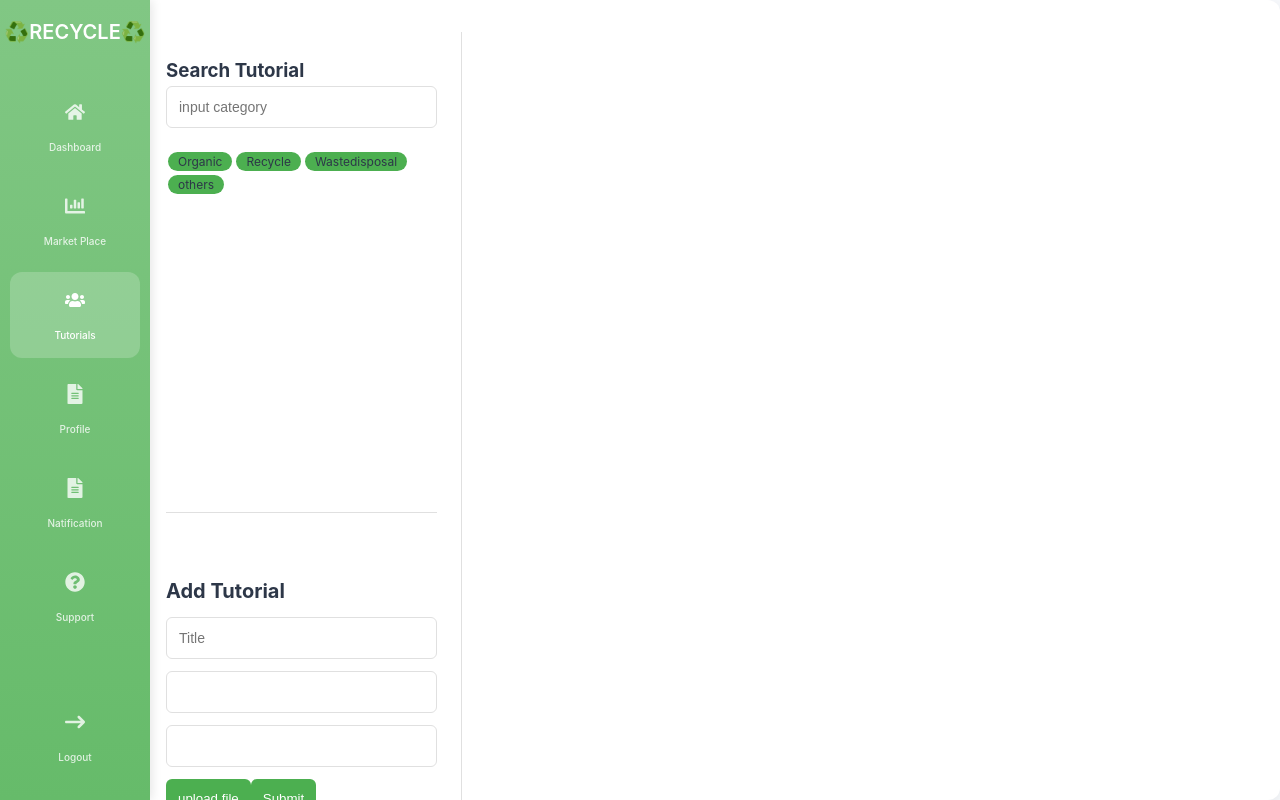
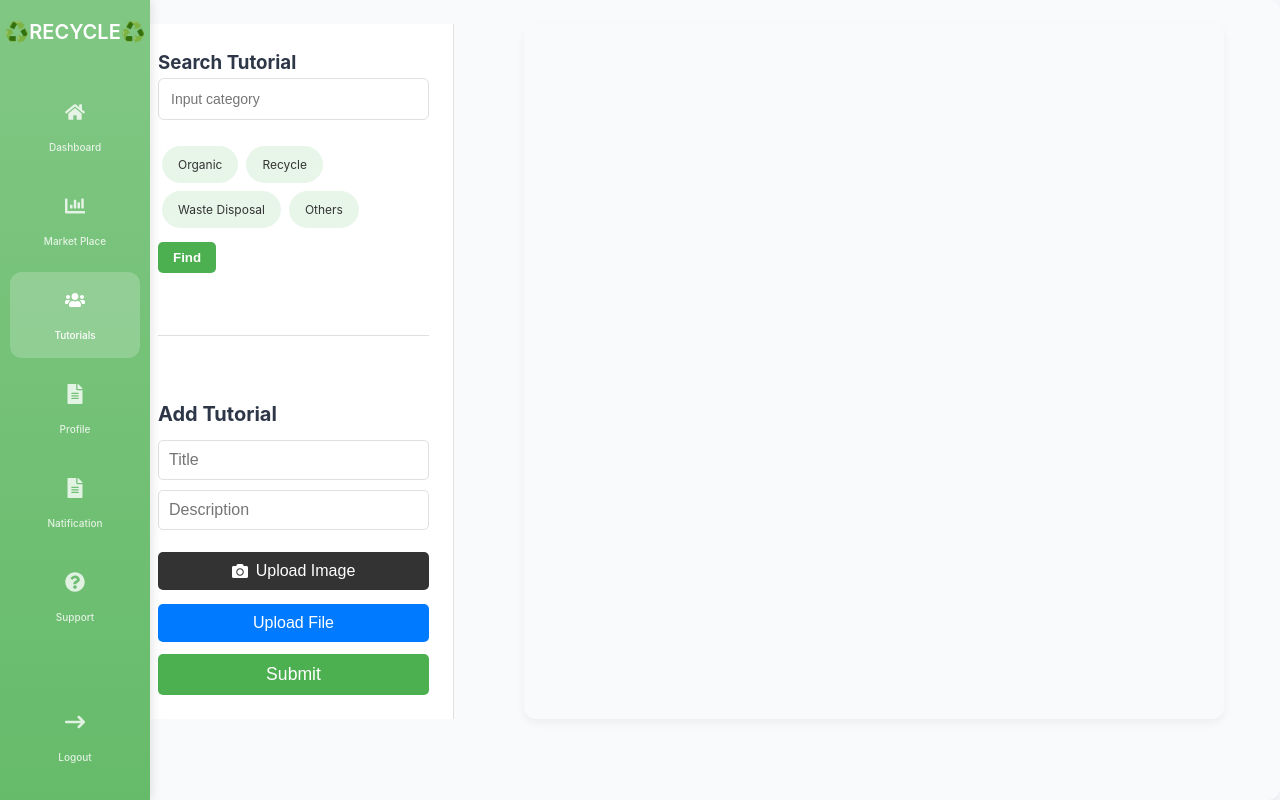
Before and after one commit to NKENG-FRANK/RecycleHub, a React (Vite) app: page /home in a window 1280 px wide. Both pictures are taken after a click on the element "Tutorials". Built offline with nearby package versions, Linux system fonts and the light colour scheme.

Commit message:
EBIMBE EKONGOLO

```diff
--- a/src/components/Sidebar-headers/Tutorials/Tutorial.jsx
+++ b/src/components/Sidebar-headers/Tutorials/Tutorial.jsx
@@ -1,49 +1,216 @@
-import React from 'react'
+import React, { useState } from 'react';
 import './Tutorials.css';
+import { FaCamera } from 'react-icons/fa';
 
 const Tutorial = () => {
-  const suggestion=[
-  {id: 1, name: 'Organic'},
-  {id: 2, name: 'Recycle'},
-  {id: 3, name: 'Wastedisposal'},
-  {id: 4, name: 'others'},
+  const [selectedChoices, setSelectedChoices] = useState([]);
+  const [tutorials, setTutorials] = useState([]);
+  const [newTutorial, setNewTutorial] = useState({
+    title: '',
+    description: '',
+    imageUrl: '',
+    uploadedFile: null,
+    uploadedFileType: '',
+  });
+  const [showFile, setShowFile] = useState({});
+
+  const suggestion = [
+    { id: 1, name: 'Organic' },
+    { id: 2, name: 'Recycle' },
+    { id: 3, name: 'Waste Disposal' },
+    { id: 4, name: 'Others' },
   ];
 
+  const handleChoiceClick = (choiceName) => {
+    setSelectedChoices((prevSelectedChoices) => {
+      if (prevSelectedChoices.includes(choiceName)) {
+        return prevSelectedChoices.filter((name) => name !== choiceName);
+      } else {
+        return [...prevSelectedChoices, choiceName];
+      }
+    });
+  };
+
+  const handleFindClick = () => {
+    console.log('Selected Categories:', selectedChoices);
+  };
+
+  const handleInputChange = (e) => {
+    const { name, value } = e.target;
+    setNewTutorial((prevTutorial) => ({
+      ...prevTutorial,
+      [name]: value,
+    }));
+  };
+
+  const handleFileUpload = (e) => {
+    const file = e.target.files[0];
+    if (file) {
+      setNewTutorial((prevTutorial) => ({
+        ...prevTutorial,
+        uploadedFile: file,
+        uploadedFileType: file.type.includes('video') ? 'video' : file.type.includes('text') ? 'text' : file.type.includes('pdf') ? 'pdf' : 'other',
+      }));
+    }
+  };
+
+  const handleImageUpload = (e) => {
+    const file = e.target.files[0];
+    if (file) {
+      const imageUrl = URL.createObjectURL(file);
+      setNewTutorial((prevTutorial) => ({
+        ...prevTutorial,
+        imageUrl: imageUrl,
+      }));
+    }
+  };
+
+  const handleSubmit = (e) => {
+    e.preventDefault();
+    if (newTutorial.title && newTutorial.description && newTutorial.imageUrl) {
+      setTutorials((prevTutorials) => [...prevTutorials, { ...newTutorial, id: Date.now() }]);
+      setNewTutorial({
+        title: '',
+        description: '',
+        imageUrl: '',
+        uploadedFile: null,
+        uploadedFileType: '',
+      });
+      e.target.reset();
+    } else {
+      alert('Please fill in all tutorial details (Title, Description, and upload an Article Image).');
+    }
+  };
+
+  const handleSeeMoreClick = (id) => {
+    setShowFile((prevShowFile) => ({
+      ...prevShowFile,
+      [id]: !prevShowFile[id],
+    }));
+  };
 
   return (
     <>
       <div className="Tutorial">
-      <aside className='left-panel'>
-        <section className=''>
+        <aside className="left-panel">
+          <section className="">
             <h1>Search Tutorial</h1>
-          <input type="text" placeholder='input category'/>
+            <input type="text" placeholder="Input category" />
             <div className="suggestion">
-            {suggestion.map((suggest)=>(
-              <div className="choice" key={suggest.id}>
+              {suggestion.map((suggest) => (
+                <div
+                  className={`choice ${selectedChoices.includes(suggest.name) ? 'selected' : ''}`}
+                  key={suggest.id}
+                  onClick={() => handleChoiceClick(suggest.name)}
+                >
                   {suggest.name}
                 </div>
               ))}
             </div>
+            <button className="find" onClick={handleFindClick}>
+              Find
+            </button>
           </section>
-        <hr  className='divider'/>
-        <section className='Add-tutorial'>
+          <hr className="divider" />
+          <section className="Add-tutorial">
+            <form onSubmit={handleSubmit} className="Tuto-form">
+              <h2>Add Tutorial</h2>
+              <input
+                type="text"
+                placeholder="Title"
+                className="Title"
+                name="title"
+                value={newTutorial.title}
+                onChange={handleInputChange}
+              />
+              <input
+                type="text"
+                className="description"
+                placeholder="Description"
+                name="description"
+                value={newTutorial.description}
+                onChange={handleInputChange}
+              />
 
-          <form action="">
-            <h2>Add Tutorial</h2>
-            <input type="text" placeholder='Title' className='Title'/>
-            <input type="text" className="decryption" />
-            <input type="url" />
-            <button className='file'>upload file</button>
-            <button className='submit' type='submit'>Submit</button>
+              <label htmlFor="article-image-upload" className="file-upload-label upload-image-label">
+                <input
+                  id="article-image-upload"
+                  type="file"
+                  className="file-input"
+                  onChange={handleImageUpload}
+                  accept="image/*"
+                />
+                <button type="button" className="file upload-image-button" onClick={() => document.getElementById('article-image-upload').click()}>
+                  <FaCamera style={{ marginRight: '8px' }} /> Upload Image
+                </button>
+              </label>
+              {newTutorial.imageUrl && (
+                <p className="uploaded-image-name">Selected: Image uploaded</p>
+              )}
+
+              <label htmlFor="file-upload" className="file-upload-label">
+                <input
+                  id="file-upload"
+                  type="file"
+                  className="file-input"
+                  onChange={handleFileUpload}
+                  accept="video/*, text/*, application/pdf"
+                />
+                <button type="button" className="file" onClick={() => document.getElementById('file-upload').click()}>
+                  Upload File
+                </button>
+              </label>
+              {newTutorial.uploadedFile && (
+                <p className="uploaded-file-name">Selected: {newTutorial.uploadedFile.name}</p>
+              )}
+
+              <button className="submit" type="submit">
+                Submit
+              </button>
             </form>
-
           </section>
         </aside>
 
-      <main></main>
+        <main className="main-content">
+          {tutorials.map((tutorial) => (
+            <div className="tutorial-card" key={tutorial.id}>
+              {tutorial.imageUrl && (
+                <img src={tutorial.imageUrl} alt={tutorial.title} className="card-image" />
+              )}
+              <h3 className="card-title">
+                <b>{tutorial.title}</b>
+              </h3>
+              <p className="card-description">{tutorial.description}</p>
+              <button className="see-more" onClick={() => handleSeeMoreClick(tutorial.id)}>
+                {showFile[tutorial.id] ? 'Hide File' : 'See More'}
+              </button>
+              {showFile[tutorial.id] && tutorial.uploadedFile && (
+                <div className="uploaded-content">
+                  {tutorial.uploadedFileType === 'video' && (
+                    <video controls width="100%">
+                      <source src={URL.createObjectURL(tutorial.uploadedFile)} type={tutorial.uploadedFile.type} />
+                      Your browser does not support the video tag.
+                    </video>
+                  )}
+                  {(tutorial.uploadedFileType === 'text' || tutorial.uploadedFileType === 'pdf') && (
+                    <iframe
+                      src={URL.createObjectURL(tutorial.uploadedFile)}
+                      width="100%"
+                      height="300px"
+                      title="Uploaded File"
+                    ></iframe>
+                  )}
+                  {tutorial.uploadedFileType === 'other' && (
+                    <p>File type not directly displayable: {tutorial.uploadedFile.name}</p>
+                  )}
+                </div>
+              )}
+            </div>
+          ))}
+        </main>
       </div>
     </>
-  )
-}
+  );
+};
 
-export default Tutorial
+export default Tutorial;
--- a/src/components/Sidebar-headers/Tutorials/Tutorials.css
+++ b/src/components/Sidebar-headers/Tutorials/Tutorials.css
@@ -1,6 +1,7 @@
 :root {
   --primary-color: #4caf50;
   --primary-hover: #388e3c;
+  --light-green: #e8f5e9;
   --light-bg: #f9fafb;
   --border-color: #e0e0e0;
   --text-color: #333;
@@ -8,9 +9,12 @@
   --card-radius: 10px;
   --shadow: 0 4px 12px rgba(0, 0, 0, 0.08);
 }
-.Tutorial{
+
+.Tutorial {
   display: flex;
+  width: 100%;
 }
+
 .left-panel {
   width: 320px;
   padding: 24px;
@@ -19,40 +23,211 @@
   display: flex;
   flex-direction: column;
   gap: 2rem;
+  flex-shrink: 0;
 }
-.choice{
+
+.choice {
   font-size: 12px;
-    background: var(--primary-color);
-    margin-inline: 2px;
-    padding-inline: 10px;
-    border-radius: 10px;
-    margin-block: 2px;
-    transition: background-color 0.5s;
+  background: var(--light-green);
+  color: var(--text-color);
+  margin: 4px;
+  padding: 8px 15px;
+  border-radius: 20px;
+  transition: background-color 0.3s ease, color 0.3s ease;
+  cursor: pointer;
+  border: 1px solid transparent;
+}
 
+.choice:hover {
+  background-color: #dcedc8;
 }
-.choice:hover{
-    background-color: var(--primary-hover);
 
+.choice.selected {
+  background-color: var(--primary-color);
+  color: #ffffff;
+  border: 1px solid var(--primary-hover);
 }
-.suggestion{
-    position: relative;
+
+.suggestion {
   display: flex;
   flex-wrap: wrap;
   margin-block: 10px;
-    width: 250px;
+  width: 100%;
   background: #ffffff;
-    padding-bottom: 90%;
+  padding-bottom: 0;
+  align-items: flex-start;
+}
 
+.suggestion::before {
+  content: none;
 }
-.suggestion::before{
-    content: "";
-    height: 1px;
-    position: absolute;
-    background: var(--borderG);
-    bottom: 0px;
-    left: 0px;
+
+.search-section {
+  padding: 0;
+}
+
+.file {
+  background: rgba(0, 0, 255, 0.684);
+  color: #ffffff;
+  padding: 0.3rem 0.6rem;
+  margin-block: 2px;
+}
+
+.file:hover {
+  background: #000;
+}
+
+.Tuto-form {
+  display: flex;
+  flex-direction: column;
+}
+
+.find {
+  font-weight: 600;
+  padding: 8px 15px;
+  background-color: var(--primary-color);
+  color: white;
+  border: none;
+  border-radius: 5px;
+  cursor: pointer;
+  transition: background-color 0.3s ease;
+}
+
+.find:hover {
+  background-color: var(--primary-hover);
+}
+
+.find:active {
+  opacity: 0.7;
+}
+
+.main-content {
+  flex-grow: 1;
+  min-width: 700px;
+  padding: 24px;
+  background-color: var(--light-bg);
+  display: grid;
+  grid-template-columns: repeat(auto-fill, minmax(280px, 1fr));
+  gap: 20px;
+  align-content: flex-start;
+}
+
+.tutorial-card {
+  background-color: white;
+  border-radius: var(--card-radius);
+  box-shadow: var(--shadow);
+  overflow: hidden;
+  display: flex;
+  flex-direction: column;
+}
+
+.card-image {
   width: 100%;
+  height: 200px;
+  object-fit: cover;
 }
-.search-section{
- padding: 1rem 2rem;
+
+.card-title {
+  padding: 15px;
+  margin-bottom: 0;
+  color: var(--text-color);
 }
+
+.card-description {
+  padding: 0 15px 15px;
+  color: var(--muted-text);
+  font-size: 0.9em;
+  flex-grow: 1;
+}
+
+.see-more {
+  background-color: var(--primary-color);
+  color: white;
+  border: none;
+  padding: 10px 15px;
+  cursor: pointer;
+  transition: background-color 0.3s ease;
+  width: 100%;
+  border-radius: 0 0 var(--card-radius) var(--card-radius);
+}
+
+.see-more:hover {
+  background-color: var(--primary-hover);
+}
+
+.file-input {
+  display: none;
+}
+
+.file-upload-label {
+  display: block;
+  margin-top: 10px;
+}
+
+.file-upload-label .file {
+  width: 100%;
+  padding: 10px 15px;
+  border-radius: 5px;
+  font-size: 1em;
+  text-align: center;
+  cursor: pointer;
+  background-color: #007bff;
+  color: white;
+  border: none;
+  display: flex;
+  align-items: center;
+  justify-content: center;
+  transition: background-color 0.3s ease;
+}
+
+.file-upload-label .file:hover {
+  background-color: #0056b3;
+}
+
+.upload-image-button {
+  background-color: #333 !important;
+}
+
+.upload-image-button:hover {
+  background-color: #555 !important;
+}
+
+.uploaded-content {
+  padding: 15px;
+  border-top: 1px solid var(--border-color);
+  margin-top: 10px;
+}
+
+.uploaded-file-name,
+.uploaded-image-name {
+  font-size: 0.9em;
+  color: var(--muted-text);
+  margin-top: 5px;
+  margin-left: 5px;
+}
+
+.Tuto-form input[type="text"],
+.Tuto-form input[type="url"],
+.Tuto-form .description {
+  padding: 10px;
+  margin-bottom: 10px;
+  border: 1px solid var(--border-color);
+  border-radius: 5px;
+  font-size: 1em;
+}
+
+.Tuto-form .submit {
+  background-color: var(--primary-color);
+  color: white;
+  padding: 10px 15px;
+  border: none;
+  border-radius: 5px;
+  cursor: pointer;
+  font-size: 1.1em;
+  transition: background-color 0.3s ease;
+  margin-top: 10px;
+}
+
+.Tuto-form .submit:hover {
+  background-color: var(--primary-hover);
+}
```
Lines whose indentation alone changed are shown as unchanged.
